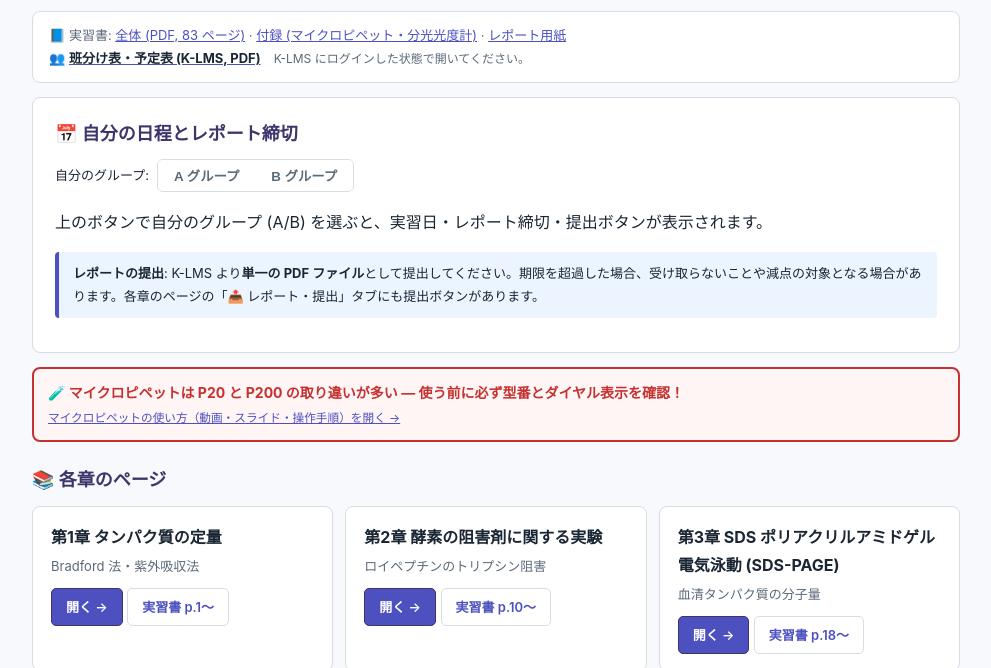
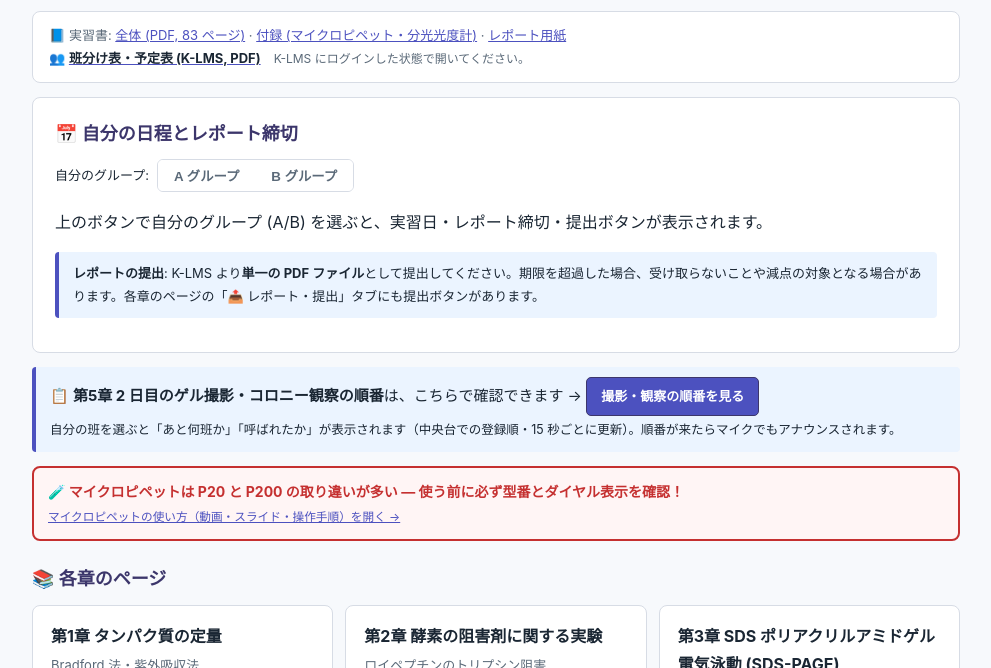
Before and after one commit to kpdbcdt/biochem-practicum-FY2026, a plain HTML site: page index.html in a window 1280 px wide. Shown: the part 132-800 px from the top of the page, without its empty margins (144-1135 px from the left). Drawn offline with Linux system fonts and the light colour scheme.

Commit message:
Link the photo/colony queue prominently from the landing page and ch5 header
Co-Authored-By: Claude Opus 5.5 <noreply@anthropic.com>
Claude-Session: https://claude.ai/code/session_013qutLqCMnaWWBeDQ3oVBnf

```diff
--- a/index.html
+++ b/index.html
@@ -28,6 +28,7 @@
   </div>
 </div>
 
+<div class="objective" style="font-size:15px">📋 <b>第5章 2 日目のゲル撮影・コロニー観察の順番</b>は、こちらで確認できます → <a class="btn" href="queue/">撮影・観察の順番を見る</a><br><small>自分の班を選ぶと「あと何班か」「呼ばれたか」が表示されます（中央台での登録順・15 秒ごとに更新）。順番が来たらマイクでもアナウンスされます。</small></div>
 <div class="warn-red">🧪 マイクロピペットは P20 と P200 の取り違いが多い — 使う前に必ず型番とダイヤル表示を確認！<small><a href="pipette/">マイクロピペットの使い方（動画・スライド・操作手順）を開く →</a></small></div>
 
 <h2 style="font-size:18px;color:var(--c2);margin:22px 0 10px">📚 各章のページ</h2>
```
Also changed, not shown: ch5/index.html (+1 -0 lines).
